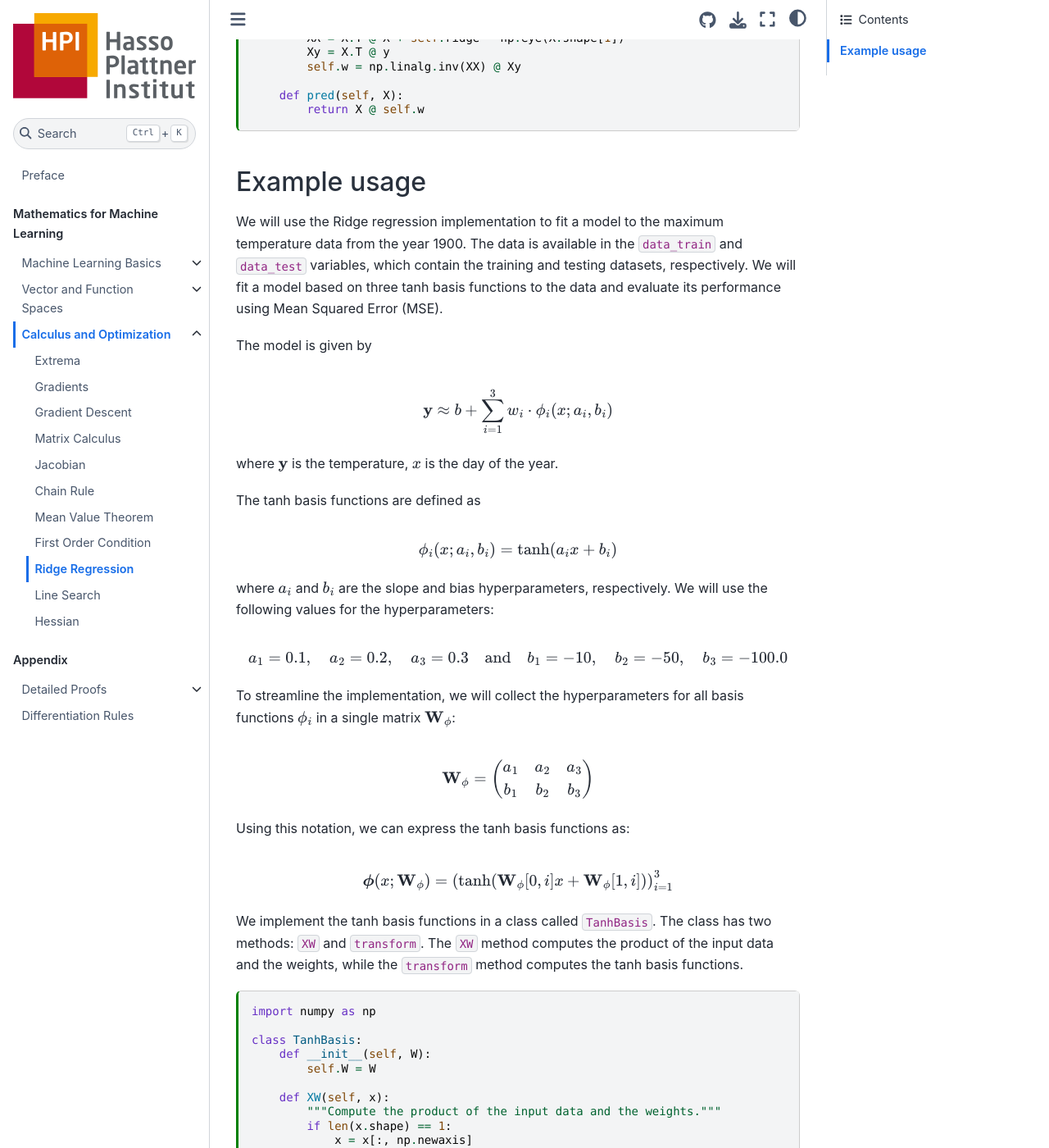
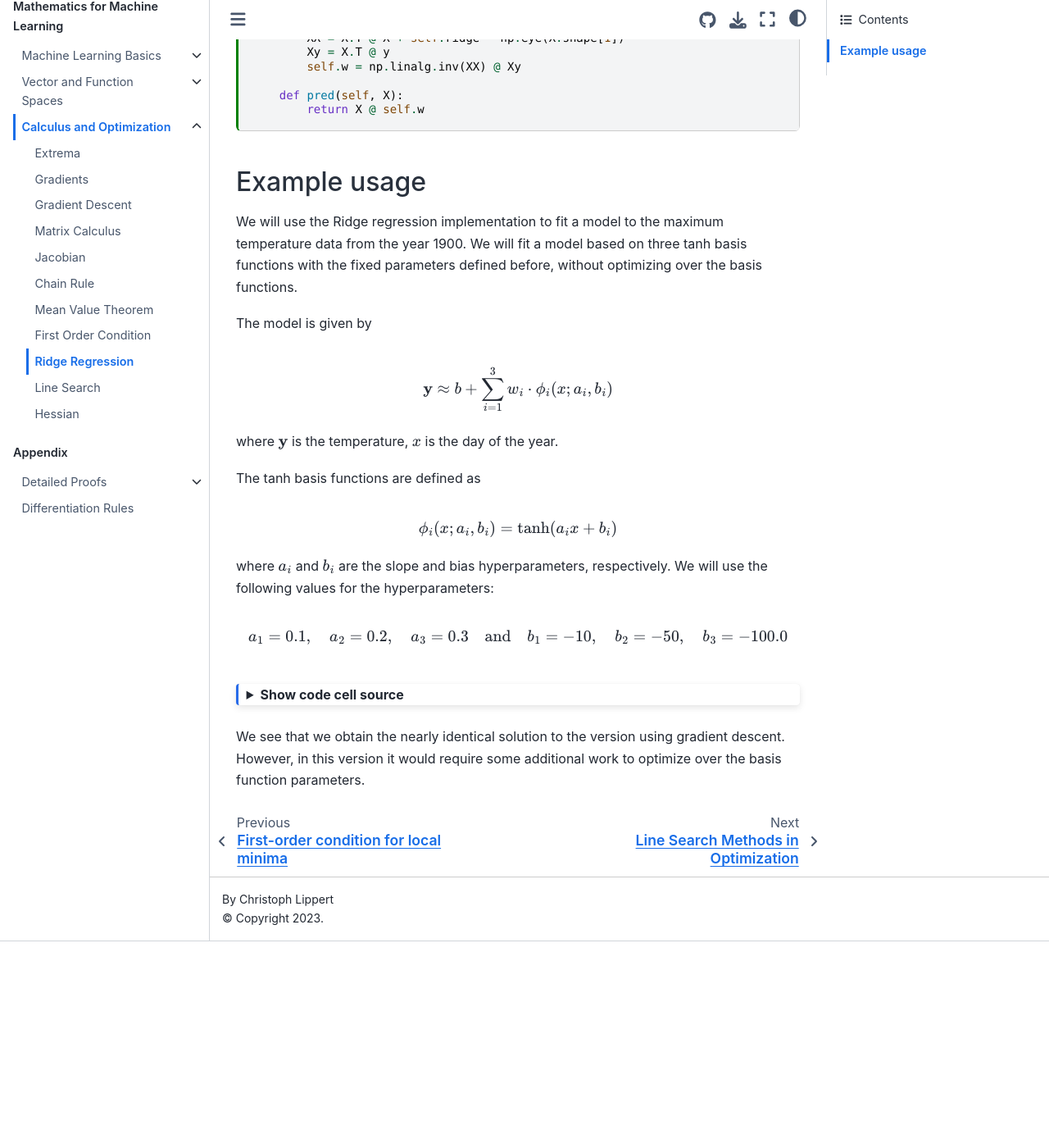
Before and after one commit to HealthML/Math4ML, a Jupyter Book: the page built from book/chapter_calculus/analytical_solution_ridge.md, in a window 1280 px wide and 1400 px high, scrolled down 1707 px. Shown: the whole window at 82% size. Built offline with Jupyter Book 1.0.4 settings and Sphinx 7.4.7 and the Sphinx Book theme 1.1.4, drawn with Linux system fonts in a browser that asks for light colours; comment, search, counter and statistics services are not loaded; after the commit the page ends 2855 px from its top, so only the background shows below that; some of the changed text lies outside the part shown.

Commit message:
analytical ridge regression removed some redundand material from prior example

````diff
--- a/book/chapter_calculus/analytical_solution_ridge.md
+++ b/book/chapter_calculus/analytical_solution_ridge.md
@@ -94,7 +94,7 @@
 
 ## Example usage
 
-We will use the Ridge regression implementation to fit a model to the maximum temperature data from the year 1900. The data is available in the `data_train` and `data_test` variables, which contain the training and testing datasets, respectively. We will fit a model based on three tanh basis functions to the data and evaluate its performance using Mean Squared Error (MSE).
+We will use the Ridge regression implementation to fit a model to the maximum temperature data from the year 1900. We will fit a model based on three tanh basis functions with the fixed parameters defined before, without optimizing over the basis functions.
 
 The model is given by
 
@@ -115,27 +115,14 @@
   a_1 = 0.1, \quad a_2 = 0.2, \quad a_3 = 0.3 \quad \text{and} \quad  b_1 = -10, \quad b_2 = -50, \quad b_3 = -100.0
 $$
 
-To streamline the implementation, we will collect the hyperparameters for all basis functions $\phi_i$ in a single matrix $\mathbf{W}_\phi$:
-
-$$
-  \mathbf{W}_\phi = \begin{pmatrix}
-    a_1 & a_2 & a_3 \\
-    b_1 & b_2 & b_3
-  \end{pmatrix}
-$$
-
-Using this notation, we can express the tanh basis functions as:
-
-$$
-  \boldsymbol{\phi}(x; \mathbf{W}_\phi) =
-  \begin{pmatrix}
-  \tanh(\mathbf{W}_\phi[0,i] x + \mathbf{W}_\phi[1,i])
-    \end{pmatrix}_{i=1}^3
-$$
-
-We implement the tanh basis functions in a class called `TanhBasis`. The class has two methods: `XW` and `transform`. The `XW` method computes the product of the input data and the weights, while the `transform` method computes the tanh basis functions.
 
 ```{code-cell} ipython3
+:tags: [hide-input]
+
+import numpy as np
+import pandas as pd
+import matplotlib.pyplot as plt
+
 import numpy as np
 
 class TanhBasis:
@@ -151,16 +138,7 @@
     def transform(self, x):
         """Compute the tanh basis functions."""
         return np.tanh(self.XW(x))
-```
 
-Let's use the `TanhBasis` class to fit a Ridge regression model to the maximum temperature data from the year 1900. We will use three tanh basis functions with the specified hyperparameters.
-
-```{code-cell} ipython3
-:tags: [hide-input]
-
-import numpy as np
-import pandas as pd
-import matplotlib.pyplot as plt
 YEAR = 1900
 def load_weather_data(year = None):
     """
````
